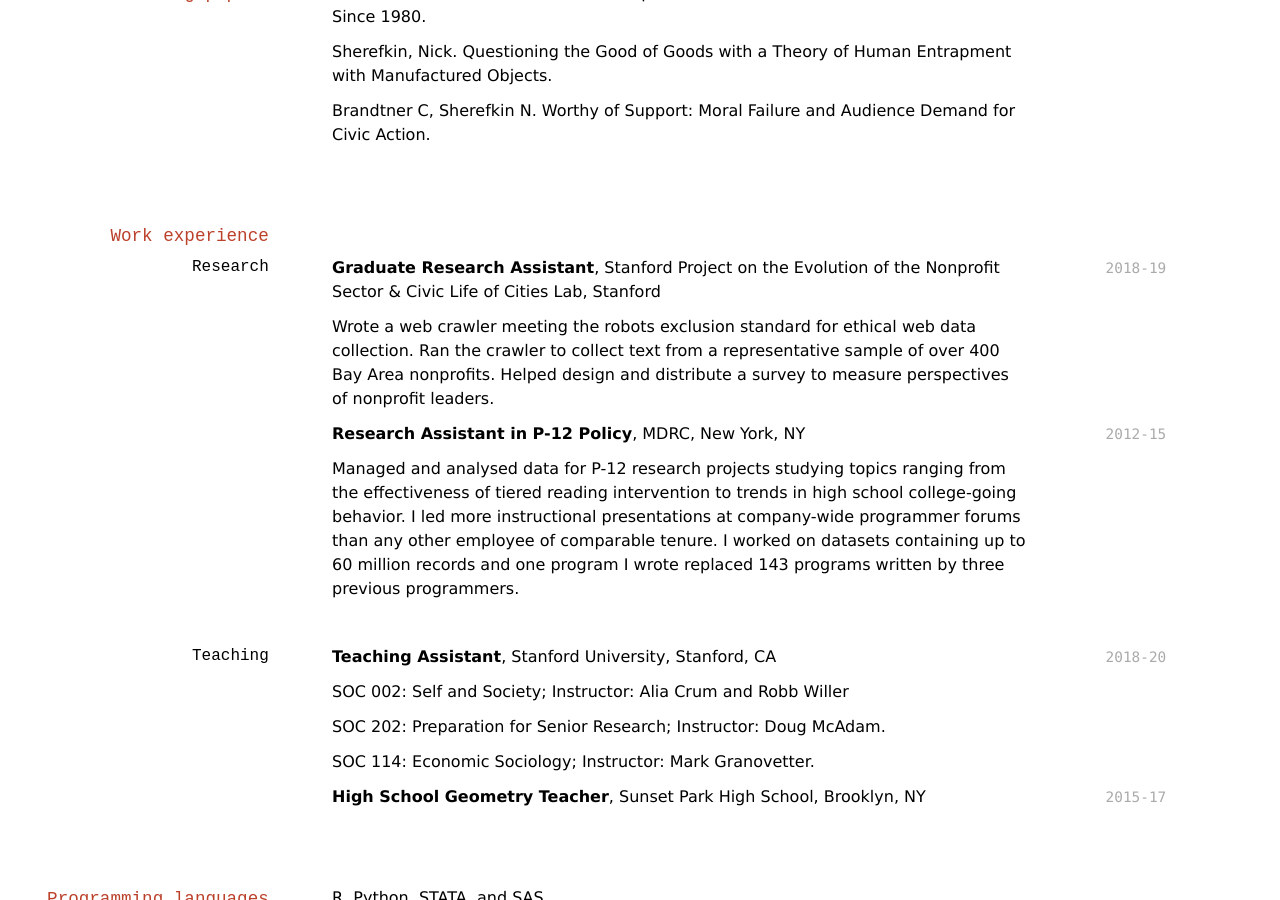
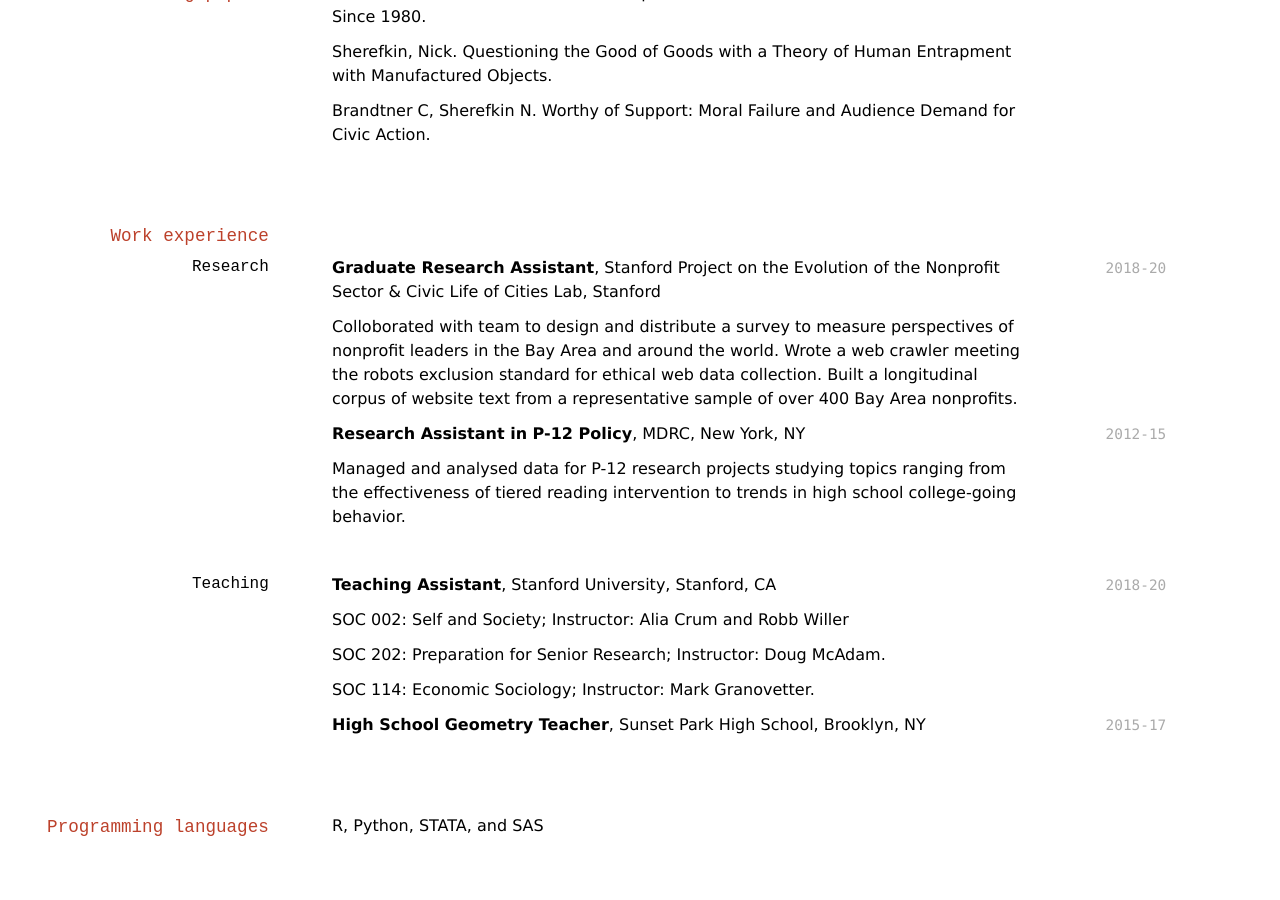
Before and after one commit to elipapa/markdown-cv, a Jekyll site: the page built from index.md, in a window 1280 px wide and 900 px high, scrolled down 501 px. Built offline with Jekyll 4.4.1, drawn with Linux system fonts in a browser that asks for light colours.

Commit message:
Update index.md

```diff
--- a/index.md
+++ b/index.md
@@ -37,15 +37,15 @@
 ## Work experience
 
 ### Research
-`2018-19`
+`2018-20`
 __Graduate Research Assistant__, Stanford Project on the Evolution of the Nonprofit Sector & Civic Life of Cities Lab, Stanford
 
-Wrote a web crawler meeting the robots exclusion standard for ethical web data collection. Ran the crawler to collect text from a representative sample of over 400 Bay Area nonprofits. Helped design and distribute a survey to measure perspectives of nonprofit leaders.
+Colloborated with team to design and distribute a survey to measure perspectives of nonprofit leaders in the Bay Area and around the world. Wrote a web crawler meeting the robots exclusion standard for ethical web data collection. Built a longitudinal corpus of website text from a representative sample of over 400 Bay Area nonprofits.
 
 `2012-15`
 __Research Assistant in P-12 Policy__, MDRC, New York, NY
 
-Managed and analysed data for P-12 research projects studying topics ranging from the effectiveness of tiered reading intervention to trends in high school college-going behavior. I led more instructional presentations at company-wide programmer forums than any other employee of comparable tenure. I worked on datasets containing up to 60 million records and one program I wrote replaced 143 programs written by three previous programmers.
+Managed and analysed data for P-12 research projects studying topics ranging from the effectiveness of tiered reading intervention to trends in high school college-going behavior.
 
 
 ### Teaching
```
